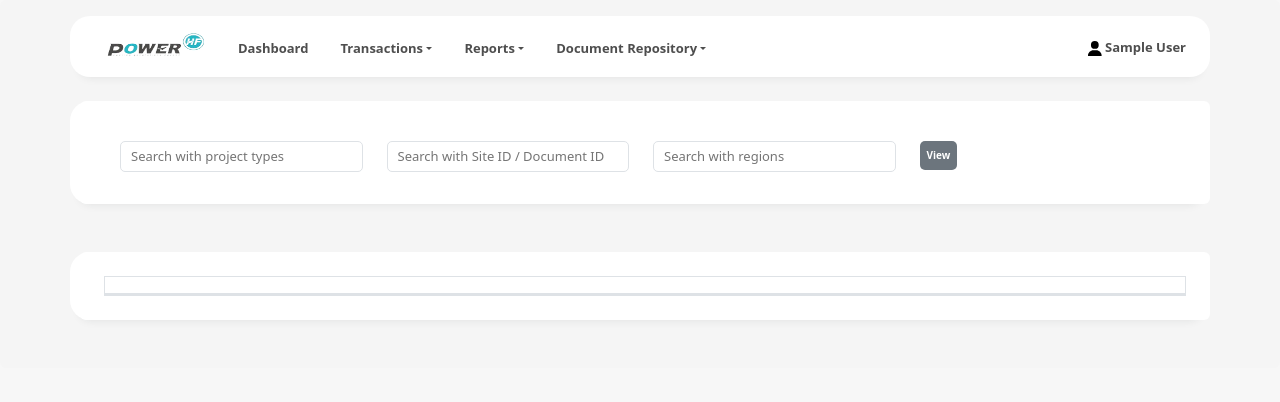
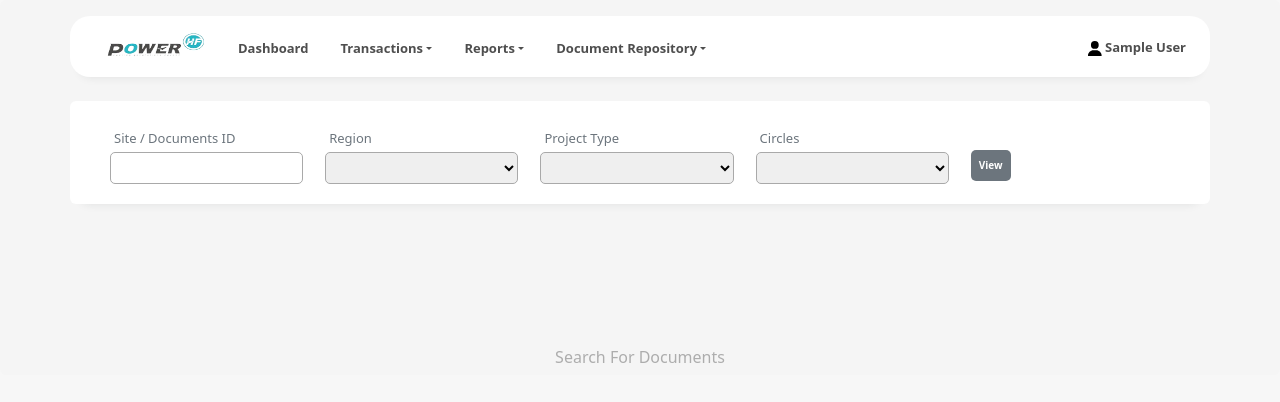
Before and after one commit to Powerhf/Powerhf, a Django app: page /document-repository/documents-repository-reports/ in a window 1280 px wide. Shown: the top 402 px of the page. Run offline with Django 4.2, Linux system fonts and the light colour scheme; the visitor is signed in with stand-in values (Sample User, id 1); lists and menus that the app fills with data are empty; some libraries are stand-ins or nearby versions.

Commit message:
28 June 2024

```diff
--- a/Powerhf/app/forms.py
+++ b/Powerhf/app/forms.py
@@ -362,17 +362,36 @@ class PMCL_Forms(forms.ModelForm):
 
 class DocumentsRepositoryForm(forms.ModelForm):
     site_docs_id = forms.CharField(required=True, widget=forms.TextInput(
-        attrs={'class':'inputformsfill'}
+        attrs={'class':'inputformsfill', 'name':'site_docs_id_dt'}
     ))
     documents = forms.FileField(required=True, widget=forms.TextInput(
         attrs={'class':'mon-box-img-input', 'multiple':True, 'id':'documents', 'type': 'file', 'accept':'*/*'}
     ))
     class Meta:
         model = DocumentRepository
-        fields = ['project_type','region','site_docs_id','documents']
+        fields = ['project_type','region','site_docs_id','documents','circles']
         widgets = {
-            'project_type': forms.Select(attrs={'class':'inputformsfill'}),
-            'region': forms.Select(attrs={'class':'inputformsfill'}),
+            'project_type': forms.Select(attrs={'class':'inputformsfill', 'name':'project_dt_types'}),
+            'region': forms.Select(attrs={'class':'inputformsfill', 'name':'regions_dt'}),
+            'circles': forms.Select(attrs={'class':'inputformsfill', 'name':'circles_dt'}),
         }
 
+
+class DocumentsRepositoryFilterForm(forms.ModelForm):
+    site_docs_id = forms.CharField(required=False, widget=forms.TextInput(
+        attrs={'class':'inputformsfill', 'name':'site_docs_id_dt'}
+    ))
+    project_type = forms.CharField(required=False, widget=forms.Select(
+        attrs={'class':'inputformsfill', 'name':'project_dt_types'}
+    ))
+    region = forms.CharField(required=False, widget=forms.Select(
+        attrs={'class':'inputformsfill', 'name':'regions_dt'}
+    ))
+    circles = forms.CharField(required=False, widget=forms.Select(
+        attrs={'class':'inputformsfill', 'name':'circles_dt'}
+    ))
+    class Meta:
+        model = DocumentRepository
+        fields = ['project_type','region','site_docs_id','circles']
+
 # Documents Repository END
--- a/Powerhf/app/templates/app/Docs_repo/documents_repo_data.html
+++ /dev/null
@@ -1,96 +0,0 @@
-<!DOCTYPE html>
-{% load static %}
-<html lang="en">
-
-<head>
-    <meta charset="UTF-8">
-    <meta name="viewport" content="width=device-width, initial-scale=1.0">
-    <link href="https://cdn.jsdelivr.net/npm/bootstrap@5.3.2/dist/css/bootstrap.min.css" rel="stylesheet"
-        integrity="sha384-T3c6CoIi6uLrA9TneNEoa7RxnatzjcDSCmG1MXxSR1GAsXEV/Dwwykc2MPK8M2HN" crossorigin="anonymous">
-    <link rel="stylesheet" href="{% static 'app/css/style.css' %}">
-    <link rel=”stylesheet” href=”https://use.fontawesome.com/releases/v5.7.0/css/all.css”
-        integrity=”sha384-lZN37f5QGtY3VHgisS14W3ExzMWZxybE1SJSEsQp9S+oqd12jhcu+A56Ebc1zFSJ” crossorigin=”anonymous”>
-    <title>PowerHF • Documents Repository Reports</title>
-</head>
-
-<body>
-    <div id="loader" class="center"></div>
-    <div class="container-fluid p-0">
-        <div class="card border-0 bg-card">
-            <div class="container upper-body-tag p-0" style="width: 100%;">
-                <div class="card border-0 top-card sticky-top">
-                    {% include 'app/upper_navbar.html' %}
-                </div>
-                <div class="card border-0 right-middel-card mt-4 mb-5">
-                    <div class="card border-0 p-3 pt-2">
-                        <form action="" method="GET">
-                            {% csrf_token %}
-                            <div class="row row-cols-2 row-cols-md-4 g-3 align-items-start m-3">
-                                <div class="col">
-                                    <input type="text" class="inputformsfill border" name="projects_types"
-                                        placeholder="Search with project types">
-                                </div>
-                                <div class="col">
-                                    <input type="text" class="inputformsfill border" name="SiteID_Docs_ID"
-                                        placeholder="Search with Site ID / Document ID">
-                                </div>
-                                <div class="col">
-                                    <input type="text" class="inputformsfill border" name="regions"
-                                        placeholder="Search with regions">
-                                </div>
-                                <div class="col">
-                                    <button type="submit" class="bg-secondary btn-downloadall">View</button>
-                                </div>
-                            </div>
-                        </form>
-                    </div>
-                </div>
-                <div class="card border-0 right-middel-card mt-2 mb-5">
-                    <div class="card border-0 p-2">
-                        <div class="row row-cols-2 row-cols-md-2 g-3 align-items-start m-3 border">
-                            <div class="col border">
-                            </div>
-                            <div class="col border">
-                            </div>
-                        </div>
-                    </div>
-                </div>
-            </div>
-            {% include 'app/offcanvas_down.html' %}
-        </div>
-        <script src="https://cdn.jsdelivr.net/npm/@popperjs/core@2.11.8/dist/umd/popper.min.js"
-            integrity="sha384-I7E8VVD/ismYTF4hNIPjVp/Zjvgyol6VFvRkX/vR+Vc4jQkC+hVqc2pM8ODewa9r"
-            crossorigin="anonymous"></script>
-        <script src="https://cdn.jsdelivr.net/npm/bootstrap@5.3.2/dist/js/bootstrap.min.js"
-            integrity="sha384-BBtl+eGJRgqQAUMxJ7pMwbEyER4l1g+O15P+16Ep7Q9Q+zqX6gSbd85u4mG4QzX+"
-            crossorigin="anonymous"></script>
-        <script src="{% static 'app/js/style.js' %}"></script>
-        <script src="//code.jquery.com/jquery-1.11.1.min.js"></script>
-        <script src="https://cdnjs.cloudflare.com/ajax/libs/Chart.js/2.9.4/Chart.js"></script>
-        <script>
-            document.onreadystatechange = function () {
-                if (document.readyState !== "complete") {
-                    document.querySelector(
-                        "body").style.visibility = "hidden";
-                    document.querySelector(
-                        "#loader").style.visibility = "visible";
-                } else {
-                    document.querySelector(
-                        "#loader").style.display = "none";
-                    document.querySelector(
-                        "body").style.visibility = "visible";
-                }
-            };
-        </script>
-        <script>
-            $(document).ready(function () {
-                $('#myForm').submit(function () {
-                    $(".btn-filling_data").prop("disabled", true);
-                    $('#loading-bar').show();
-                    $('#gj7uj86').hide();
-                });
-            });
-        </script>
-</body>
-
-</html>
--- /dev/null
+++ b/Powerhf/app/templates/app/Docs_repo/documents_repo_reports.html
@@ -0,0 +1,137 @@
+<!DOCTYPE html>
+{% load static %}
+<html lang="en">
+
+<head>
+    <meta charset="UTF-8">
+    <meta name="viewport" content="width=device-width, initial-scale=1.0">
+    <link href="https://cdn.jsdelivr.net/npm/bootstrap@5.3.2/dist/css/bootstrap.min.css" rel="stylesheet"
+        integrity="sha384-T3c6CoIi6uLrA9TneNEoa7RxnatzjcDSCmG1MXxSR1GAsXEV/Dwwykc2MPK8M2HN" crossorigin="anonymous">
+    <link rel="stylesheet" href="{% static 'app/css/style.css' %}">
+    <link rel=”stylesheet” href=”https://use.fontawesome.com/releases/v5.7.0/css/all.css”
+        integrity=”sha384-lZN37f5QGtY3VHgisS14W3ExzMWZxybE1SJSEsQp9S+oqd12jhcu+A56Ebc1zFSJ” crossorigin=”anonymous”>
+    <title>PowerHF • Documents Repository Reports</title>
+</head>
+
+<body>
+    <div id="loader" class="center"></div>
+    <div class="container-fluid p-0">
+        <div class="card border-0 bg-card">
+            <div class="container upper-body-tag p-0" style="width: 100%;">
+                <div class="card border-0 top-card sticky-top">
+                    {% include 'app/upper_navbar.html' %}
+                </div>
+                <div class="card border-0 right-middel-card mt-4 mb-5">
+                    <div class="card border-0 p-3 pt-2">
+                        <form action="{% url 'documentsrepository_reports_filters' %}" method="POST">
+                            {% csrf_token %}
+                            <div class="row row-cols-3 row-cols-md-5 g-3 mt-0 mb-0 mb-1 align-items-start m-3">
+                                <div class="col">
+                                    <label style="font-size: 13px;" class="m-1 text-secondary">Site / Documents ID</label>
+                                    {{forms.site_docs_id}}
+                                </div>
+                                <div class="col">
+                                    <label style="font-size: 13px;" class="m-1 text-secondary">Region</label>
+                                    {{forms.region}}
+                                </div>
+                                <div class="col">
+                                    <label style="font-size: 13px;" class="m-1 text-secondary">Project Type</label>
+                                    {{forms.project_type}}
+                                </div>
+                                <div class="col">
+                                    <label style="font-size: 13px;" class="m-1 text-secondary">Circles</label>
+                                    {{forms.circles}}
+                                </div>
+                                <div class="col">
+                                    <button type="submit" class="bg-secondary btn-downloadall p-2" style="margin-top: 25px;">View</button>
+                                </div>
+                            </div>
+                        </form>
+                    </div>
+                </div>
+                {% if search == "" %}
+                <div class="card border-0 right-middel-card mt-2 mb-5 p-4">
+                    <div class="card border-0 mb-3 p-4 pt-0">
+                        <div class="row row-cols-2 row-cols-md-4 g-3 mt-0 align-items-start">
+                            <div class="col-md-9 border-end" style="height: 5rem; overflow: auto;">
+                                <table class="table border-0">
+                                    <thead>
+                                        <tr>
+                                            <th style="font-size: 10px;" scope="col">Site / Document ID</th>
+                                            <th style="font-size: 10px;" scope="col">Project Types</th>
+                                            <th style="font-size: 10px;" scope="col">Region</th>
+                                            <th style="font-size: 10px;" scope="col">Circle</th>
+                                        </tr>
+                                    </thead>
+                                    <tbody>
+                                        <tr class="border-0">
+                                            <td class="border-0" style="font-size: 10px;">2343253</td>
+                                            <td class="border-0" style="font-size: 10px;">Feul Pump Automation Work For Gilbarco</td>
+                                            <td class="border-0" style="font-size: 10px;">North</td>
+                                            <td class="border-0" style="font-size: 10px;">HP, HR & PB</td>
+                                        </tr>
+                                    </tbody>
+                                </table>
+                            </div>
+                            <div class="col-md-3" style="height: 5rem;">
+                                <div class="dochf-4fe" style="height: 5rem; overflow: auto;">
+                                    <!-- <div class="docs-data74">
+                                        <ol class="gergr5">
+                                            <li style="font-size: 12px;" class="mb-2">
+                                                <a href="" class="text-decoration-none text-secondary">fergr rtgrtgrtgtg rtg</a>
+                                            </li>
+                                        </ol>
+                                    </div> -->
+                                    <div class="no-docs-4f4">
+                                        <h6 class="text-danger mt-4 pt-3 text-center" style="font-size: 8px;">No Documents
+                                            Attached</h6>
+                                    </div>
+                                </div>
+                            </div>
+                        </div>
+                    </div>
+                </div>
+                {% else %}
+                <div class="mt-5 pt-5">
+                    <h6 class="text-center mt-5" style="color: #adadad;">Search For Documents</h6>
+                </div>
+                {% endif %}
+            </div>
+            {% include 'app/offcanvas_down.html' %}
+        </div>
+        <script src="https://cdn.jsdelivr.net/npm/@popperjs/core@2.11.8/dist/umd/popper.min.js"
+            integrity="sha384-I7E8VVD/ismYTF4hNIPjVp/Zjvgyol6VFvRkX/vR+Vc4jQkC+hVqc2pM8ODewa9r"
+            crossorigin="anonymous"></script>
+        <script src="https://cdn.jsdelivr.net/npm/bootstrap@5.3.2/dist/js/bootstrap.min.js"
+            integrity="sha384-BBtl+eGJRgqQAUMxJ7pMwbEyER4l1g+O15P+16Ep7Q9Q+zqX6gSbd85u4mG4QzX+"
+            crossorigin="anonymous"></script>
+        <script src="{% static 'app/js/style.js' %}"></script>
+        <script src="//code.jquery.com/jquery-1.11.1.min.js"></script>
+        <script src="https://cdnjs.cloudflare.com/ajax/libs/Chart.js/2.9.4/Chart.js"></script>
+        <script>
+            document.onreadystatechange = function () {
+                if (document.readyState !== "complete") {
+                    document.querySelector(
+                        "body").style.visibility = "hidden";
+                    document.querySelector(
+                        "#loader").style.visibility = "visible";
+                } else {
+                    document.querySelector(
+                        "#loader").style.display = "none";
+                    document.querySelector(
+                        "body").style.visibility = "visible";
+                }
+            };
+        </script>
+        <script>
+            $(document).ready(function () {
+                $('#myForm').submit(function () {
+                    $(".btn-filling_data").prop("disabled", true);
+                    $('#loading-bar').show();
+                    $('#gj7uj86').hide();
+                });
+            });
+        </script>
+</body>
+
+</html>
--- a/Powerhf/app/urls.py
+++ b/Powerhf/app/urls.py
@@ -41,6 +41,7 @@ urlpatterns = [
     # Document Repository:
     path('document-repository/documents-repository-form/', DocumentsRepoFormViews.as_view(), name='documentsrepository_form'),
     path('document-repository/documents-repository-reports/', DocumentRepoViwer.as_view(), name='documentsrepository_reports'),
+    path('document-repository/documents-repository-filter/', DocumentRepoViwerFilter.as_view(), name='documentsrepository_reports_filters'),
 
     # Logout:
     path('user/logout/', LogOut.as_view(), name='logout'),
--- a/Powerhf/app/views.py
+++ b/Powerhf/app/views.py
@@ -1197,9 +1197,10 @@ class DocumentsRepoFormViews(TemplateView):
                 project_type = forms.cleaned_data['project_type']
                 region = forms.cleaned_data['region']
                 site_docs_id = forms.cleaned_data['site_docs_id']
+                circles = forms.cleaned_data['circles']
                 documents = request.FILES.getlist('documents')
                 reg = DocumentRepository.objects.create(user=request.user, project_type=project_type,region=region,
-                site_docs_id=site_docs_id)
+                site_docs_id=site_docs_id, circles=circles)
                 # Save Images:
                 for dox in documents:
                     docs = DocumentsOfRepository.objects.create(files=dox)
@@ -1219,9 +1220,24 @@ class DocumentsRepoFormViews(TemplateView):
 class DocumentRepoViwer(TemplateView):
     def get(self, request):
         if request.user.is_authenticated:
-            return render(request, 'app/Docs_repo/documents_repo_data.html')
+            forms = DocumentsRepositoryFilterForm()
+            context = {'search':'Search For Documents', 'forms':forms}
+            return render(request, 'app/Docs_repo/documents_repo_reports.html', context)
         else:
             return redirect('auth')
+
+
+class DocumentRepoViwerFilter(TemplateView):
+    def get(self, request):
+        if request.user.is_authenticated:
+            context = {'search':''}
+            if request.GET.get('site_docs_id_dt') or request.GET.get('project_dt_types') or request.GET.get('regions_dt') or request.GET.get('circles_dt'):
+
+                return render(request, 'app/Docs_repo/documents_repo_reports.html', context)
+        else:
+            return redirect('auth')
+
+
 
 # Documents Repo END
 
--- a/Powerhf/static/app/css/style.css
+++ b/Powerhf/static/app/css/style.css
@@ -204,12 +204,14 @@ body {
     font-weight: 550;
 }
 
-.top-card,
-.right-middel-card {
-    /* border-bottom-left-radius: 20px;
-    border-bottom-right-radius: 20px; */
+.top-card{
     border-radius: 20px;
     padding-left: 10px;
+    background-color: #ffffff;
+    box-shadow: rgba(33, 35, 38, 0.1) 0px 10px 10px -10px;
+}
+.right-middel-card {
+    border-radius: 20px;
     background-color: #ffffff;
     box-shadow: rgba(33, 35, 38, 0.1) 0px 10px 10px -10px;
 }
```
Also changed, not shown: Powerhf/app/models.py (+28 -4 lines), Powerhf/app/static/app/css/style.css (+6 -4 lines), Powerhf/app/templates/app/Docs_repo/documents_repo_form.html (+7 -0 lines), Powerhf/media/Documents_repository/24/NewDPR.csv (added, +32 -0 lines), Powerhf/app/migrations/0009_documentsofrepository_documentrepository.py.
